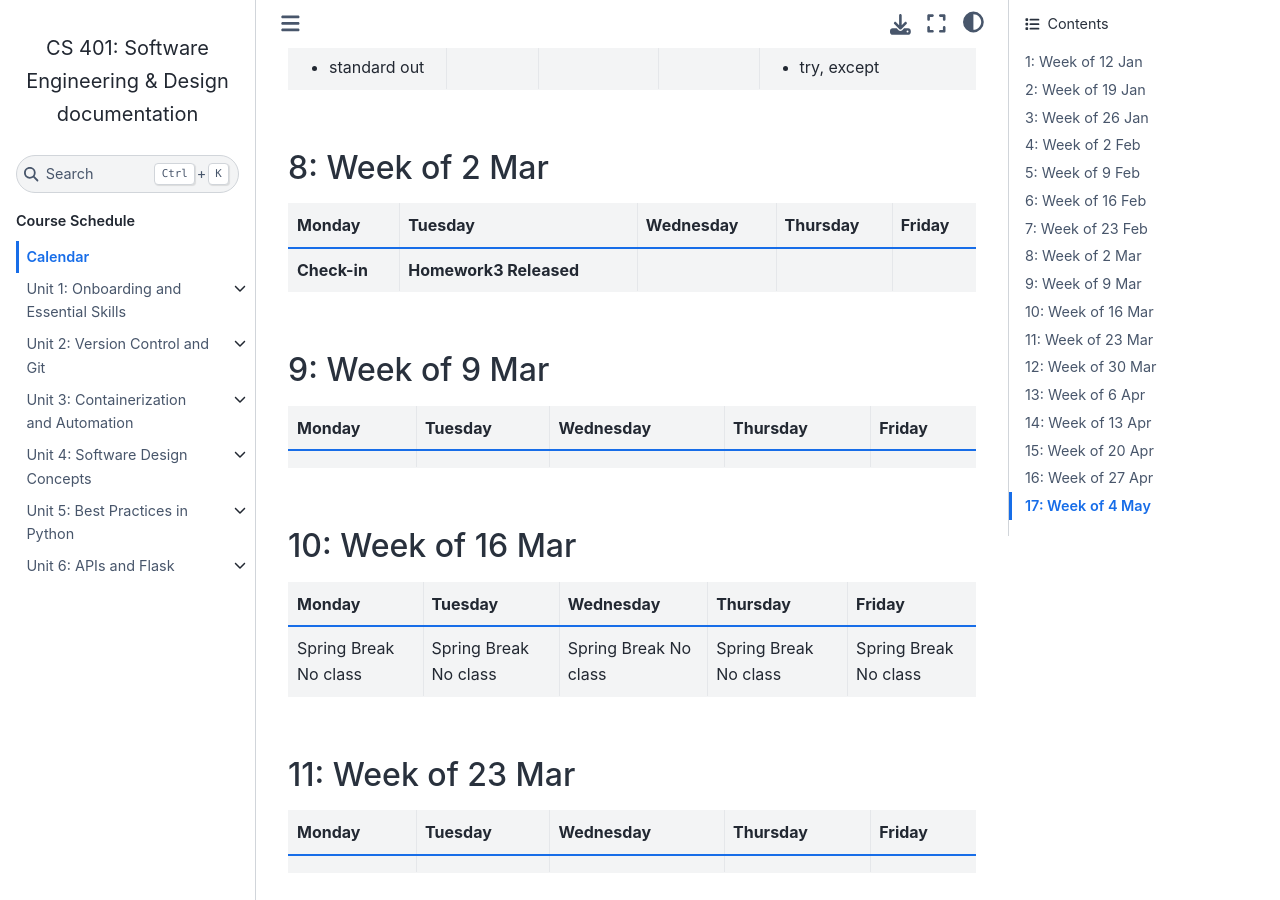
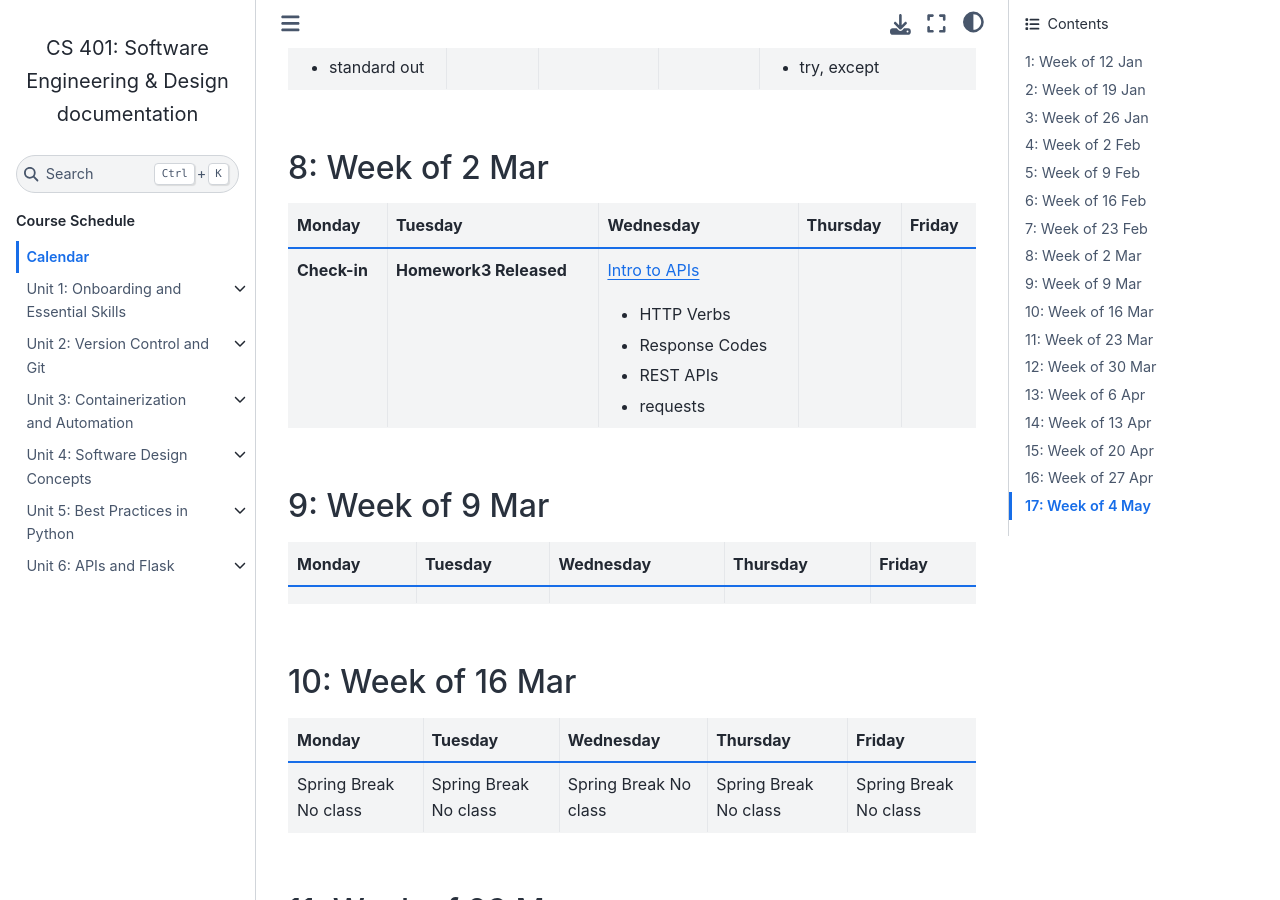
Before and after one commit to andrewsolis/cs401, a Sphinx documentation site: the page built from docs/calendar.rst, in a window 1280 px wide and 900 px high, scrolled down 2886 px. Built offline with Sphinx 7.4.7 and the Sphinx Book theme 1.1.4, drawn with Linux system fonts in a browser that asks for light colours; pages that are not in the unit, such as notebooks, are missing from menus.

Commit message:
update calendar

```diff
--- a/docs/calendar.rst
+++ b/docs/calendar.rst
@@ -119,18 +119,20 @@ Calendar
 
 8: Week of 2 Mar
 -----------------
-+-------------------------------------------------------------------------------------------------+----------------------------------+----------------------------------------------------------------------------------------------------------+------------+----------------------------------------------------------------------------------------------------------+
-| Monday                                                                                          | Tuesday                          | Wednesday                                                                                                | Thursday   | Friday                                                                                                   |
-+=================================================================================================+==================================+==========================================================================================================+============+==========================================================================================================+
-| **Check-in**                                                                                    |                                  |                                                                                                          |            |                                                                                                          |
-|                                                                                                 |                                  |                                                                                                          |            |                                                                                                          |
-|                                                                                                 |                                  |                                                                                                          |            |                                                                                                          |
-|                                                                                                 |                                  |                                                                                                          |            |                                                                                                          |
-|                                                                                                 |                                  |                                                                                                          |            |                                                                                                          |
-|                                                                                                 |                                  |                                                                                                          |            |                                                                                                          |
-|                                                                                                 |                                  |                                                                                                          |            |                                                                                                          |
-|                                                                                                 | **Homework3 Released**           |                                                                                                          |            |                                                                                                          |
-+-------------------------------------------------------------------------------------------------+----------------------------------+----------------------------------------------------------------------------------------------------------+------------+----------------------------------------------------------------------------------------------------------+
++----------------+----------------------------------+----------------------------------------------------------------------------------------------------------+------------+----------------------------------------------------------------------------------------------------------+
+| Monday         | Tuesday                          | Wednesday                                                                                                | Thursday   | Friday                                                                                                   |
++================+==================================+==========================================================================================================+============+==========================================================================================================+
+| **Check-in**   |                                  | `Intro to APIs`_                                                                                         |            |                                                                                                          |
+|                |                                  |                                                                                                          |            |                                                                                                          |
+|                |                                  | * HTTP Verbs                                                                                             |            |                                                                                                          |
+|                |                                  | * Response Codes                                                                                         |            |                                                                                                          |
+|                |                                  | * REST APIs                                                                                              |            |                                                                                                          |
+|                |                                  | * requests                                                                                               |            |                                                                                                          |
+|                |                                  |                                                                                                          |            |                                                                                                          |
+|                | **Homework3 Released**           |                                                                                                          |            |                                                                                                          |
++----------------+----------------------------------+----------------------------------------------------------------------------------------------------------+------------+----------------------------------------------------------------------------------------------------------+
+
+.. _Intro to APIs: https://cs401.readthedocs.io/en/latest/unit06/intro_to_apis.html
 
 9: Week of 9 Mar
 -----------------
```
